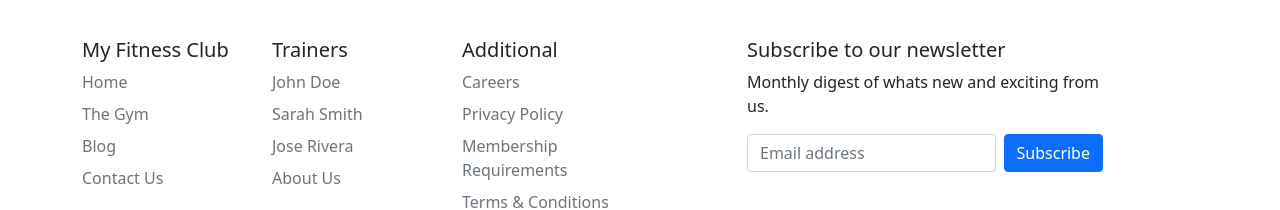
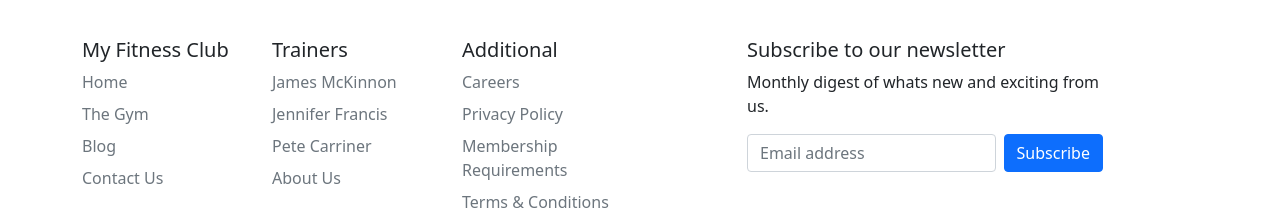
Before and after one commit to Trujillo-Andrew/sample-fitness-site, a plain HTML site: page index.html in a window 1280 px wide. Shown: the part 2595-2805 px from the top of the page. Drawn offline with Linux system fonts and the light colour scheme.

Commit message:
edited trainer names in footer

```diff
--- a/index.html
+++ b/index.html
@@ -132,9 +132,9 @@
       <div class="col-2">
         <h5>Trainers</h5>
         <ul class="nav flex-column">
-          <li class="nav-item mb-2"><a href="#" class="nav-link p-0 text-muted">John Doe</a></li>
-          <li class="nav-item mb-2"><a href="#" class="nav-link p-0 text-muted">Sarah Smith</a></li>
-          <li class="nav-item mb-2"><a href="#" class="nav-link p-0 text-muted">Jose Rivera</a></li>
+          <li class="nav-item mb-2"><a href="#" class="nav-link p-0 text-muted">James McKinnon</a></li>
+          <li class="nav-item mb-2"><a href="#" class="nav-link p-0 text-muted">Jennifer Francis</a></li>
+          <li class="nav-item mb-2"><a href="#" class="nav-link p-0 text-muted">Pete Carriner</a></li>
           <li class="nav-item mb-2"><a href="#" class="nav-link p-0 text-muted">About Us</a></li>
         </ul>
       </div>
```
